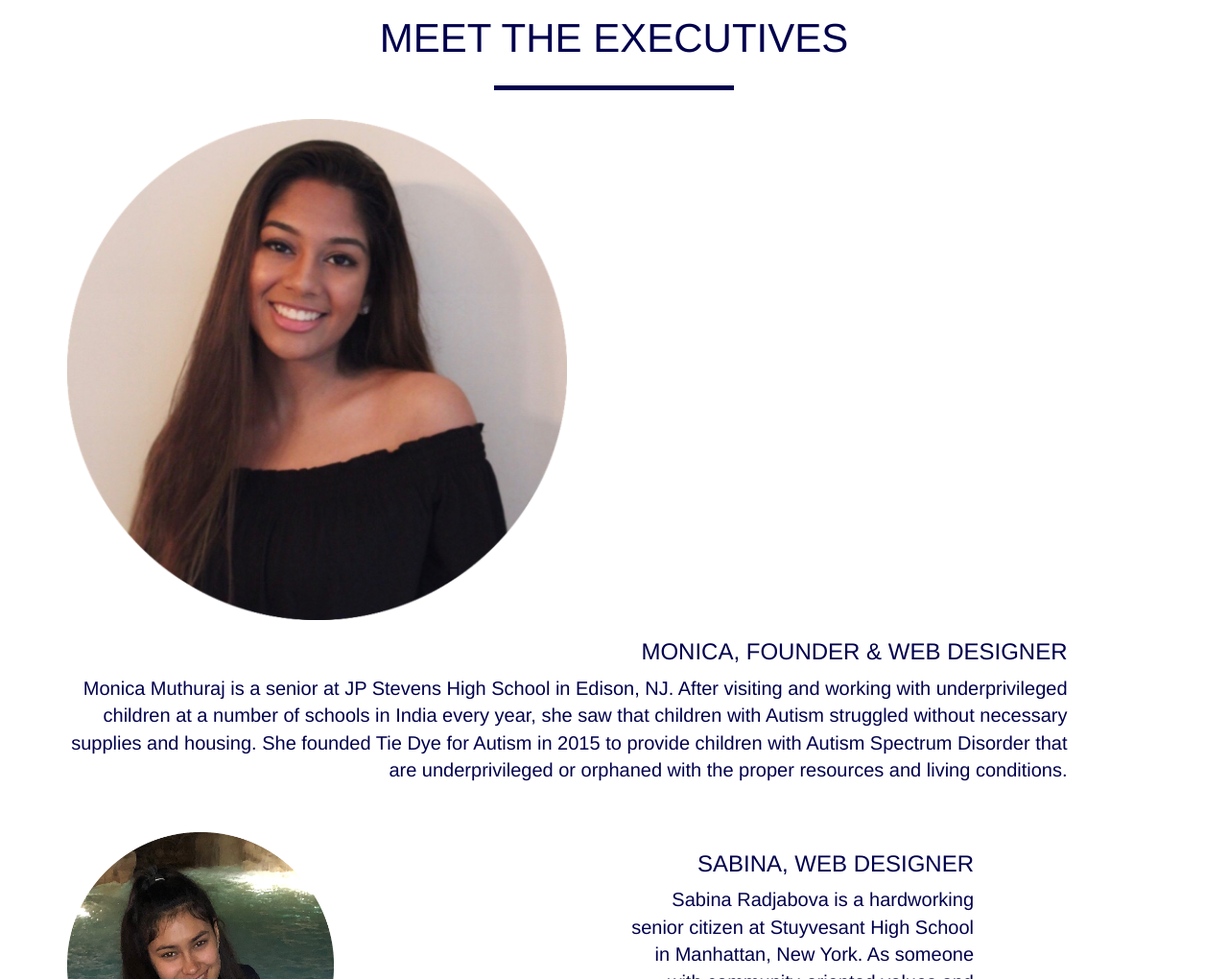
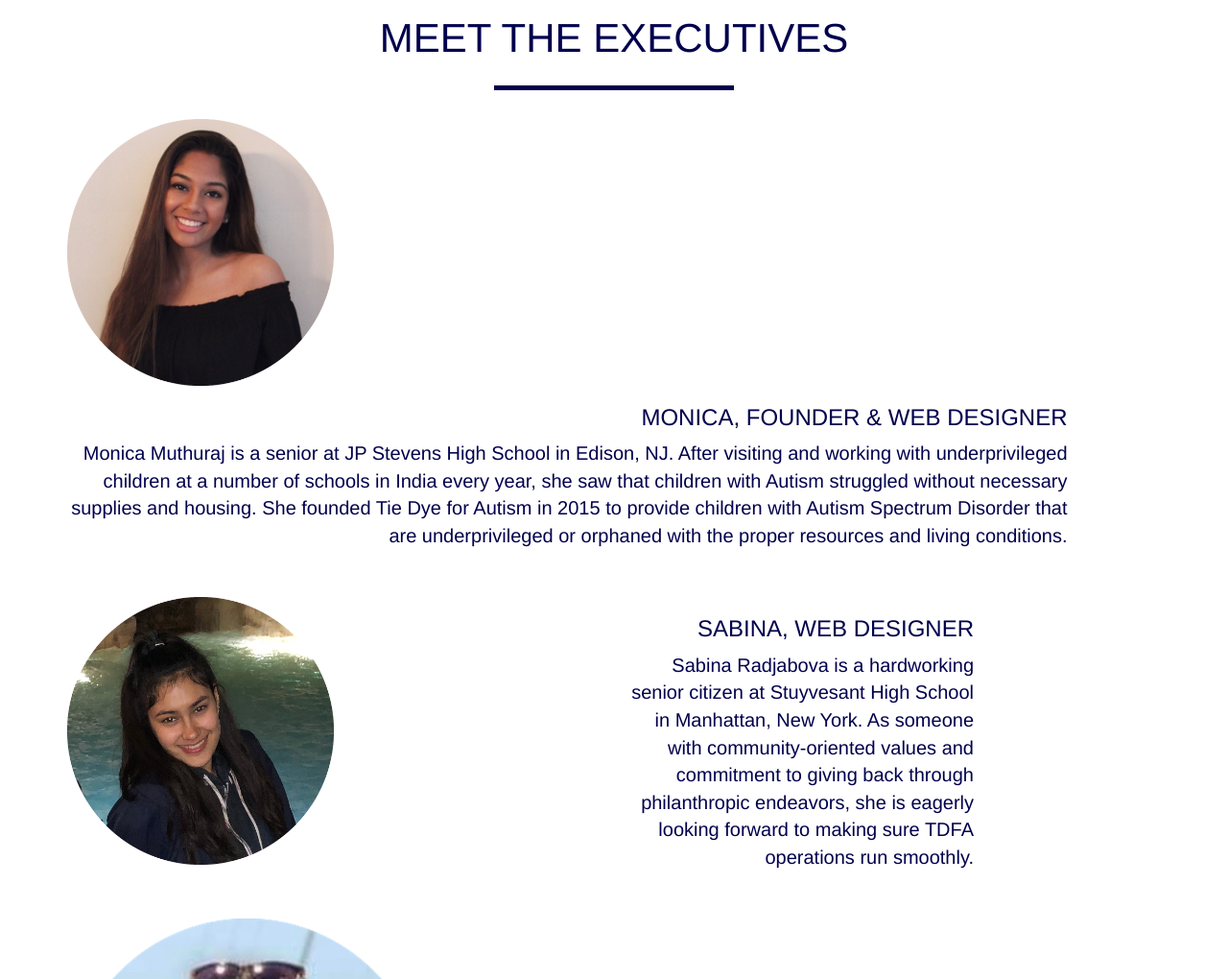
Before and after one commit to typicalmonica/tdfa-draft, a website with bundled scripts: page index.html in a window 1280 px wide. Shown: the part 1780-2800 px from the top of the page at 96% size. Built offline with nearby package versions, Linux system fonts and the light colour scheme; a script that the page names is missing.

Commit message:
Update index.html

```diff
--- a/index.html
+++ b/index.html
@@ -186,7 +186,7 @@
                 </div>
 		</div>
 		<div class ="row">
-			<div class ="col-lg-11 text-left">
+			<div class ="col-lg-6 text-left">
                     		<img class ="resize" src="monica.png" />
 			</div>
 			<div class="col-lg-11 text-right">
```
